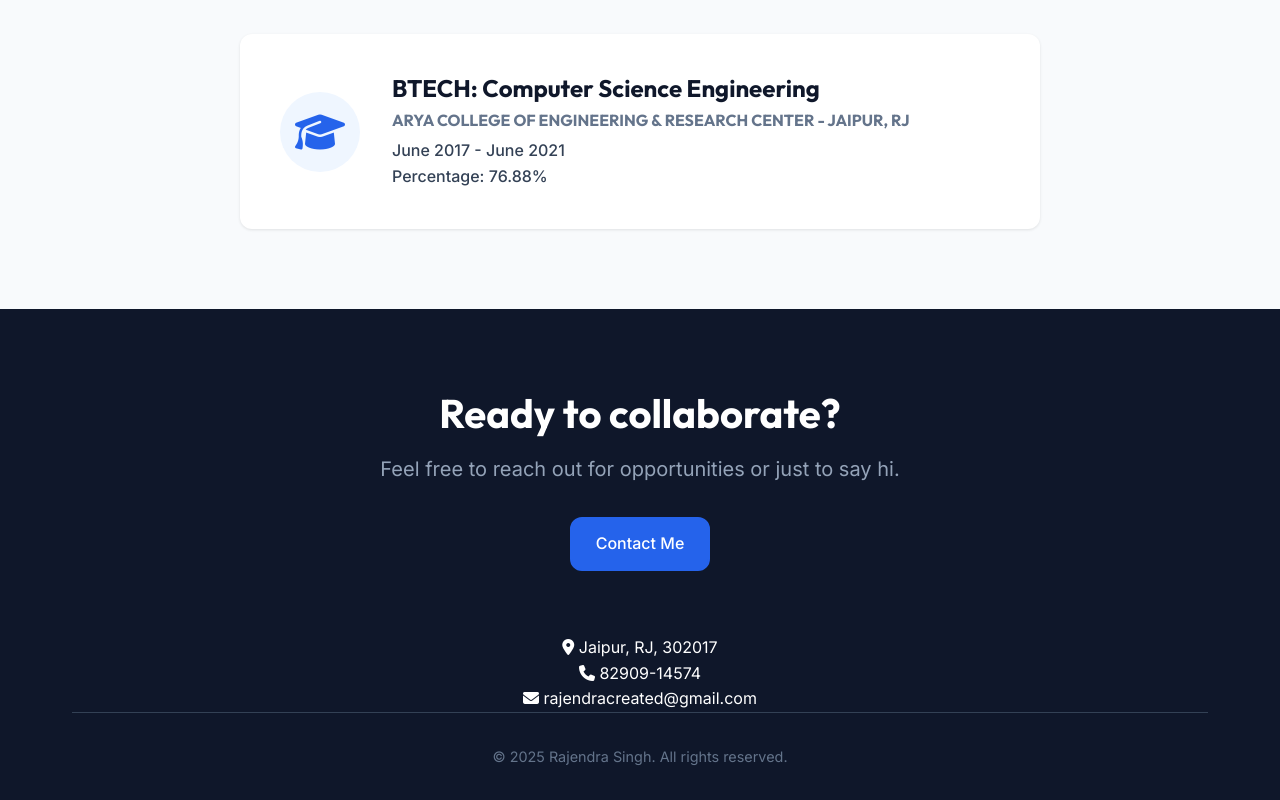
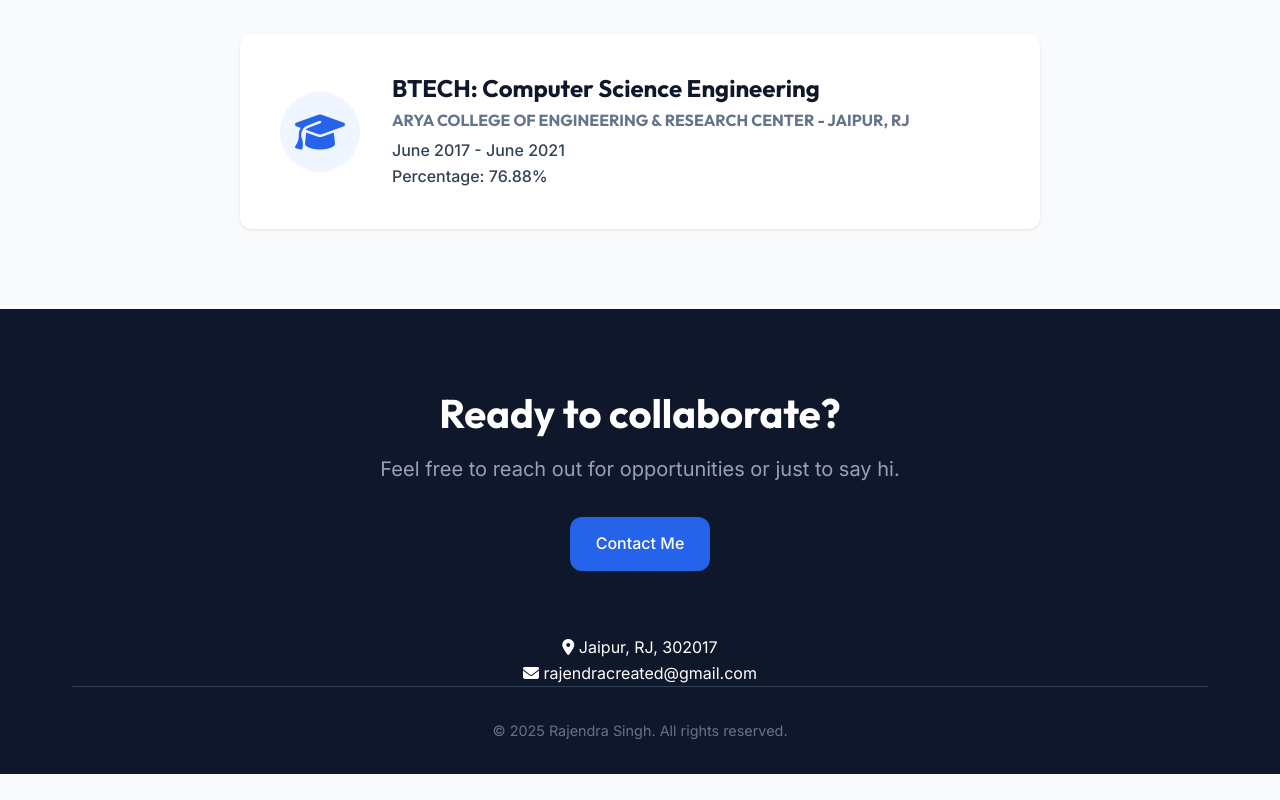
Before and after one commit to RajendraSingh1773/rajendra-portfolio, a plain HTML site: page index.html in a window 1280 px wide. Shown: the part 3721-4521 px from the top of the page. After the commit the page ends 4495 px from the top, so only its background shows below. Drawn offline with Linux system fonts and the light colour scheme.

Commit message:
Updated index.html

```diff
--- a/index.html
+++ b/index.html
@@ -249,7 +249,7 @@
             </div>
             <div class="contact-info">
                 <p><i class="fas fa-map-marker-alt"></i> Jaipur, RJ, 302017</p>
-                <p><i class="fas fa-phone"></i> <a href="tel:8290914574">82909-14574</a></p>
+                <!-- <p><i class="fas fa-phone"></i> <a href="tel:8290914574">82909-14574</a></p> -->
                 <p><i class="fas fa-envelope"></i> <a
                         href="mailto:rajendracreated@gmail.com">rajendracreated@gmail.com</a></p>
             </div>
```
